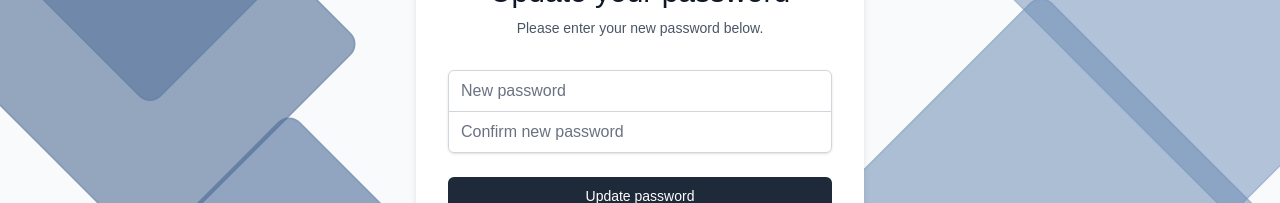
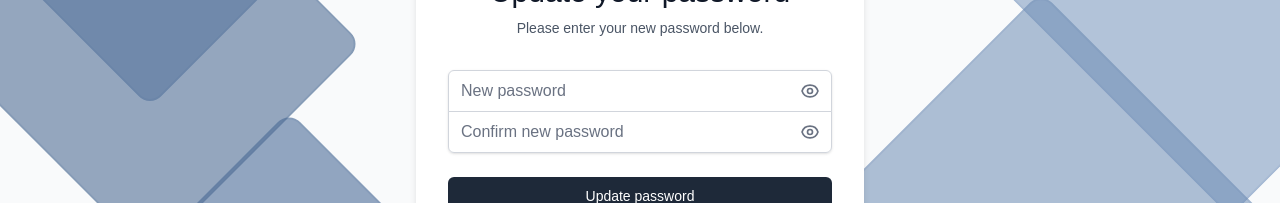
Before and after one commit to trynkobinariks/time-management, a Next.js app: page /auth/update-password in a window 1280 px wide. Shown: the part 346-549 px from the top of the page. Built offline with nearby package versions, Linux system fonts and the light colour scheme; no server answers.

Commit message:
updates password input

```diff
--- a/src/app/auth/login/page.tsx
+++ b/src/app/auth/login/page.tsx
@@ -5,6 +5,7 @@ import Link from 'next/link';
 import { useRouter, useSearchParams } from 'next/navigation';
 import { signIn } from '@/lib/auth';
 import Logo from '@/components/Logo';
+import PasswordInput from '@/components/PasswordInput';
 
 // Background component for auth pages
 function AuthBackground() {
@@ -120,23 +121,16 @@ function LoginContent() {
                 disabled={loading}
               />
             </div>
-            <div>
-              <label htmlFor="password" className="sr-only">
-                Password
-              </label>
-              <input
+            <PasswordInput
               id="password"
-                name="password"
-                type="password"
-                autoComplete="current-password"
-                required
+              label="Password"
               value={password}
               onChange={(e) => setPassword(e.target.value)}
-                className="appearance-none rounded-none relative block w-full px-3 py-2 border border-gray-300 placeholder-gray-500 text-gray-900 rounded-b-md"
+              autoComplete="current-password"
               placeholder="Password"
               disabled={loading}
+              rounded="bottom"
             />
-            </div>
           </div>
 
           <div className="flex items-center justify-between">
--- a/src/app/auth/signup/page.tsx
+++ b/src/app/auth/signup/page.tsx
@@ -4,6 +4,7 @@ import React, { useState } from 'react';
 import Link from 'next/link';
 import { signUp } from '@/lib/auth';
 import Logo from '@/components/Logo';
+import PasswordInput from '@/components/PasswordInput';
 
 // Background component for auth pages
 function AuthBackground() {
@@ -111,22 +112,16 @@ export default function SignUpPage() {
                 placeholder="Email address"
               />
             </div>
-            <div>
-              <label htmlFor="password" className="sr-only">
-                Password
-              </label>
-              <input
-                id="password"
-                name="password"
-                type="password"
-                autoComplete="new-password"
-                required
-                value={password}
-                onChange={(e) => setPassword(e.target.value)}
-                className="appearance-none rounded-none relative block w-full px-3 py-2 border border-gray-300 placeholder-gray-500 text-gray-900 rounded-b-md"
-                placeholder="Password"
-              />
-            </div>
+            <PasswordInput
+              id="password"
+              label="Password"
+              value={password}
+              onChange={(e) => setPassword(e.target.value)}
+              autoComplete="new-password"
+              placeholder="Password"
+              disabled={loading}
+              rounded="bottom"
+            />
           </div>
 
           {error && (
--- a/src/app/auth/update-password/page.tsx
+++ b/src/app/auth/update-password/page.tsx
@@ -4,6 +4,7 @@ import React, { useState } from 'react';
 import { useRouter } from 'next/navigation';
 import { updatePassword } from '@/lib/auth';
 import Logo from '@/components/Logo';
+import PasswordInput from '@/components/PasswordInput';
 
 // Background component for auth pages
 function AuthBackground() {
@@ -66,38 +67,26 @@ export default function UpdatePasswordPage() {
         </div>
         <form className="mt-8 space-y-6" onSubmit={handleSubmit}>
           <div className="rounded-md shadow-sm -space-y-px">
-            <div>
-              <label htmlFor="password" className="sr-only">
-                New password
-              </label>
-              <input
+            <PasswordInput
               id="password"
-                name="password"
-                type="password"
-                autoComplete="new-password"
-                required
+              label="New password"
               value={password}
               onChange={(e) => setPassword(e.target.value)}
-                className="appearance-none rounded-none relative block w-full px-3 py-2 border border-gray-300 placeholder-gray-500 text-gray-900 rounded-t-md"
+              autoComplete="new-password"
               placeholder="New password"
+              disabled={loading}
+              rounded="top"
             />
-            </div>
-            <div>
-              <label htmlFor="confirm-password" className="sr-only">
-                Confirm new password
-              </label>
-              <input
+            <PasswordInput
               id="confirm-password"
-                name="confirm-password"
-                type="password"
-                autoComplete="new-password"
-                required
+              label="Confirm new password"
               value={confirmPassword}
               onChange={(e) => setConfirmPassword(e.target.value)}
-                className="appearance-none rounded-none relative block w-full px-3 py-2 border border-gray-300 placeholder-gray-500 text-gray-900 rounded-b-md"
+              autoComplete="new-password"
               placeholder="Confirm new password"
+              disabled={loading}
+              rounded="bottom"
             />
-            </div>
           </div>
 
           {error && (
--- /dev/null
+++ b/src/components/PasswordInput.tsx
@@ -0,0 +1,73 @@
+import React, { useState, InputHTMLAttributes } from 'react';
+import PasswordToggle from './PasswordToggle';
+
+interface PasswordInputProps extends Omit<InputHTMLAttributes<HTMLInputElement>, 'type'> {
+  id: string;
+  label: string;
+  value: string;
+  onChange: (e: React.ChangeEvent<HTMLInputElement>) => void;
+  placeholder?: string;
+  autoComplete?: string;
+  disabled?: boolean;
+  className?: string;
+  rounded?: 'top' | 'bottom' | 'both' | 'none';
+}
+
+export default function PasswordInput({
+  id,
+  label,
+  value,
+  onChange,
+  placeholder,
+  autoComplete = 'current-password',
+  disabled = false,
+  className = '',
+  rounded = 'none',
+  ...props
+}: PasswordInputProps) {
+  const [showPassword, setShowPassword] = useState(false);
+
+  const togglePasswordVisibility = () => {
+    setShowPassword(!showPassword);
+  };
+
+  const getRoundedClass = () => {
+    switch (rounded) {
+      case 'top':
+        return 'rounded-t-md';
+      case 'bottom':
+        return 'rounded-b-md';
+      case 'both':
+        return 'rounded-md';
+      default:
+        return '';
+    }
+  };
+
+  const baseClassName = `appearance-none rounded-none relative block w-full px-3 py-2 border border-gray-300 placeholder-gray-500 text-gray-900 ${getRoundedClass()}`;
+
+  return (
+    <div className="relative">
+      <label htmlFor={id} className="sr-only">
+        {label}
+      </label>
+      <input
+        id={id}
+        name={id}
+        type={showPassword ? "text" : "password"}
+        autoComplete={autoComplete}
+        required
+        value={value}
+        onChange={onChange}
+        className={`${baseClassName} ${className}`.trim()}
+        placeholder={placeholder || label}
+        disabled={disabled}
+        {...props}
+      />
+      <PasswordToggle
+        showPassword={showPassword}
+        onToggle={togglePasswordVisibility}
+      />
+    </div>
+  );
+}
--- /dev/null
+++ b/src/components/PasswordToggle.tsx
@@ -0,0 +1,29 @@
+import React from 'react';
+
+interface PasswordToggleProps {
+  showPassword: boolean;
+  onToggle: () => void;
+}
+
+export default function PasswordToggle({ showPassword, onToggle }: PasswordToggleProps) {
+  return (
+    <button
+      type="button"
+      className="absolute inset-y-0 right-0 pr-3 flex items-center cursor-pointer"
+      onClick={onToggle}
+      tabIndex={-1}
+      aria-label={showPassword ? "Hide password" : "Show password"}
+    >
+      {showPassword ? (
+        <svg xmlns="http://www.w3.org/2000/svg" fill="none" viewBox="0 0 24 24" stroke="currentColor" className="h-5 w-5 text-gray-500">
+          <path strokeLinecap="round" strokeLinejoin="round" strokeWidth={2} d="M13.875 18.825A10.05 10.05 0 0112 19c-4.478 0-8.268-2.943-9.543-7a9.97 9.97 0 011.563-3.029m5.858.908a3 3 0 114.243 4.243M9.878 9.878l4.242 4.242M9.88 9.88l-3.29-3.29m7.532 7.532l3.29 3.29M3 3l3.59 3.59m0 0A9.953 9.953 0 0112 5c4.478 0 8.268 2.943 9.543 7a10.025 10.025 0 01-4.132 5.411m0 0L21 21" />
+        </svg>
+      ) : (
+        <svg xmlns="http://www.w3.org/2000/svg" fill="none" viewBox="0 0 24 24" stroke="currentColor" className="h-5 w-5 text-gray-500">
+          <path strokeLinecap="round" strokeLinejoin="round" strokeWidth={2} d="M15 12a3 3 0 11-6 0 3 3 0 016 0z" />
+          <path strokeLinecap="round" strokeLinejoin="round" strokeWidth={2} d="M2.458 12C3.732 7.943 7.523 5 12 5c4.478 0 8.268 2.943 9.543 7-1.275 4.057-5.065 7-9.542 7-4.478 0-8.268-2.943-9.543-7z" />
+        </svg>
+      )}
+    </button>
+  );
+}
```
Lines whose indentation alone changed are shown as unchanged.
